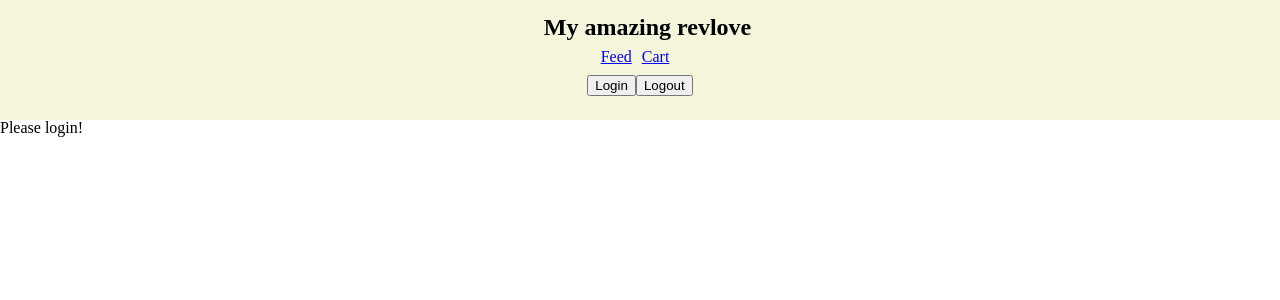
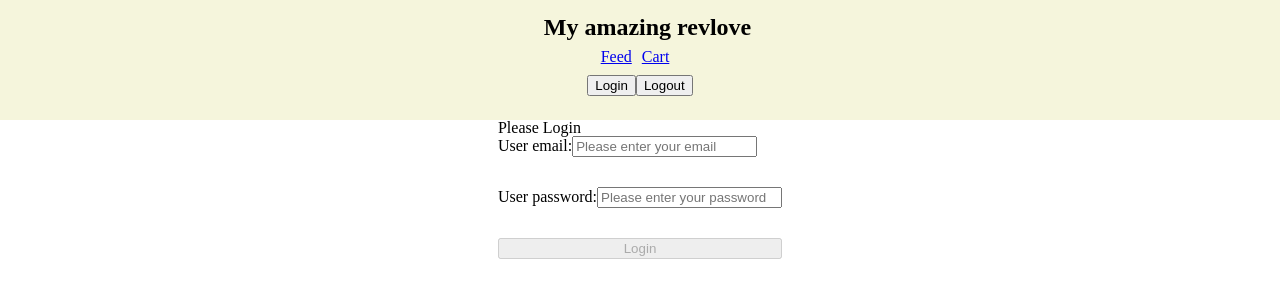
Before and after one commit to eliraneliassy/yotpo-course-project, an Angular app: page /login in a window 1280 px wide. Shown: the top 300 px of the page. Built offline with nearby package versions, Linux system fonts and the light colour scheme.

Commit message:
add login with tempalte driven forms

```diff
--- a/src/app/app.module.ts
+++ b/src/app/app.module.ts
@@ -13,6 +13,7 @@ import {HTTP_INTERCEPTORS, HttpClientModule} from "@angular/common/http";
 import {AuthInterceptor} from "./auth.interceptor";
 import { ProductComponent } from './product/product.component';
 import { LoginComponent } from './login/login.component';
+import {FormsModule} from "@angular/forms";
 
 @NgModule({
   declarations: [
@@ -28,7 +29,8 @@ import { LoginComponent } from './login/login.component';
   imports: [
     BrowserModule,
     AppRoutingModule,
-    HttpClientModule
+    HttpClientModule,
+    FormsModule
   ],
   providers: [
     {
--- a/src/app/login/login.component.html
+++ b/src/app/login/login.component.html
@@ -1 +1,44 @@
-<p>Please login!</p>
+<form class="container" #form="ngForm" (ngSubmit)="submit(form)">
+  <div class="inputs">
+    <h2>Please Login</h2>
+
+    <div class="form-group">
+    <label for="email">User email:</label>
+    <input type="email"
+           id="email"
+           placeholder="Please enter your email"
+           ngModel
+           name="email"
+           #email="ngModel"
+           required
+           email>
+
+    <small class="error"
+           *ngIf="!email.valid && email.touched && email.hasError('required')">
+      Please enter your email
+    </small>
+
+      <small class="error"
+             *ngIf="!email.valid && email.touched && email.hasError('email')">
+        Please enter a valid email
+      </small>
+    </div>
+
+    <div class="form-group">
+    <label for="password">User password:</label>
+    <input type="password"
+           id="password"
+           placeholder="Please enter your password"
+           ngModel
+           name="password"
+           #password="ngModel"
+           required
+    >
+
+    </div>
+
+    <button [disabled]="!form.valid">Login</button>
+
+  </div>
+
+</form>
--- a/src/app/login/login.component.scss
+++ b/src/app/login/login.component.scss
@@ -0,0 +1,33 @@
+.container{
+  display: flex;
+  justify-content: center;
+  align-items: center;
+  .inputs{
+    display: flex;
+    flex-direction: column;
+
+    max-width: 300px;
+
+    .form-group{
+      margin-bottom: 30px;
+    }
+
+    small{
+      display: block;
+    }
+  }
+
+  .error{
+    color: red;
+  }
+
+  input.ng-valid.ng-touched{
+    border: 3px solid green;
+  }
+
+  input.ng-invalid.ng-touched{
+    border: 3px solid red;
+  }
+
+
+}
--- a/src/app/login/login.component.ts
+++ b/src/app/login/login.component.ts
@@ -1,4 +1,7 @@
 import { Component, OnInit } from '@angular/core';
+import {AuthService} from "../auth.service";
+import {NgForm} from "@angular/forms";
+import {Router} from "@angular/router";
 
 @Component({
   selector: 'app-login',
@@ -7,9 +10,17 @@ import { Component, OnInit } from '@angular/core';
 })
 export class LoginComponent implements OnInit {
 
-  constructor() { }
+  constructor(private authService: AuthService, private router: Router) { }
 
   ngOnInit(): void {
+
+  }
+
+  submit(form: NgForm){
+    console.log(form);
+    this.authService.login(form.value['email']);
+
+    this.router.navigateByUrl('/feed');
   }
 
 }
```
